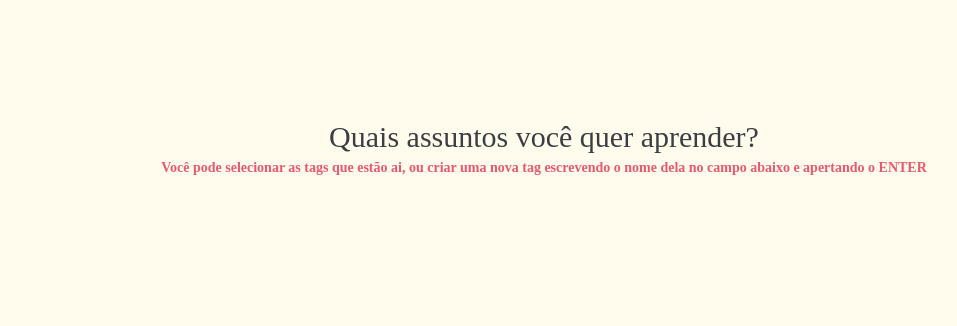
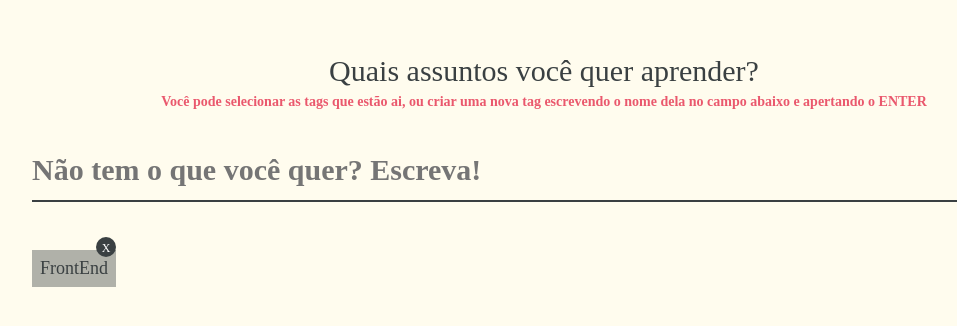
Before and after one commit to CollabCodeTech/01-tag-react, a React (Create React App) app in the folder tag/: page / in a window 1280 px wide. Shown: the part 230-556 px from the top of the page, without its empty margins (96-1053 px from the left). Built offline with nearby package versions, Linux system fonts and the light colour scheme.

Commit message:
Criamos o element tag do component FormCollab

```diff
--- a/tag/src/components/FormCollab/index.js
+++ b/tag/src/components/FormCollab/index.js
@@ -1,7 +1,17 @@
 // rsc
 import React from "react";
 
-import { Form, Label, Title, Subtitle } from "./styles";
+import {
+  Form,
+  Label,
+  Title,
+  Subtitle,
+  Input,
+  WrapTag,
+  TagInput,
+  Tag,
+  Remove
+} from "./styles";
 
 const FormCollab = () => (
   <Form>
@@ -11,7 +21,17 @@ const FormCollab = () => (
         Você pode selecionar as tags que estão ai, ou criar uma nova tag
         escrevendo o nome dela no campo abaixo e apertando o ENTER
       </Subtitle>
+
+      <Input placeholder="Não tem o que você quer? Escreva!" />
     </Label>
+
+    <fieldset>
+      <WrapTag>
+        <TagInput />
+        <Tag>FrontEnd</Tag>
+        <Remove>X</Remove>
+      </WrapTag>
+    </fieldset>
   </Form>
 );
 
--- a/tag/src/components/FormCollab/styles.js
+++ b/tag/src/components/FormCollab/styles.js
@@ -47,3 +47,72 @@ export const Subtitle = styled.span`
   font-weight: bold;
   margin-bottom: var(--spacing-medium);
 `;
+
+export const Input = styled.input`
+  display: block;
+  width: 100%;
+  border-bottom: 2px solid var(--color-second);
+  background-color: transparent;
+  height: 2em;
+  font-weight: bold;
+
+  &::selection {
+    background-color: var(--color-first);
+    color: var(--color-zero);
+  }
+
+  &:focus,
+  &:hover {
+    border-bottom-color: var(--color-first);
+  }
+`;
+
+export const WrapTag = styled.span`
+  position: relative;
+  margin-right: 10px;
+
+  transition: opacity 200ms linear;
+`;
+
+export const TagInput = styled.input`
+  display: none;
+`;
+
+export const Tag = styled.label`
+  display: inline-block;
+  font-size: 18px;
+  background-color: var(--color-second-light);
+  padding: 8px;
+  cursor: pointer;
+  animation: vibrationNotChecked 300ms linear;
+
+  &::selection {
+    background-color: transparent;
+  }
+`;
+
+export const Remove = styled.span`
+  position: absolute;
+  top: 0;
+  right: 0;
+  width: 20px;
+  height: 20px;
+  line-height: 22px;
+  text-align: center;
+  background: var(--color-second);
+  color: var(--color-zero);
+  transform: translateY(-50%);
+  font-size: 12px;
+  border-radius: 50%;
+  cursor: pointer;
+  transition: transform 100ms linear;
+
+  &:hover,
+  &:focus {
+    transform: translateY(-50%) scale(1.2);
+  }
+
+  &::selection {
+    background-color: transparent;
+  }
+`;
```
